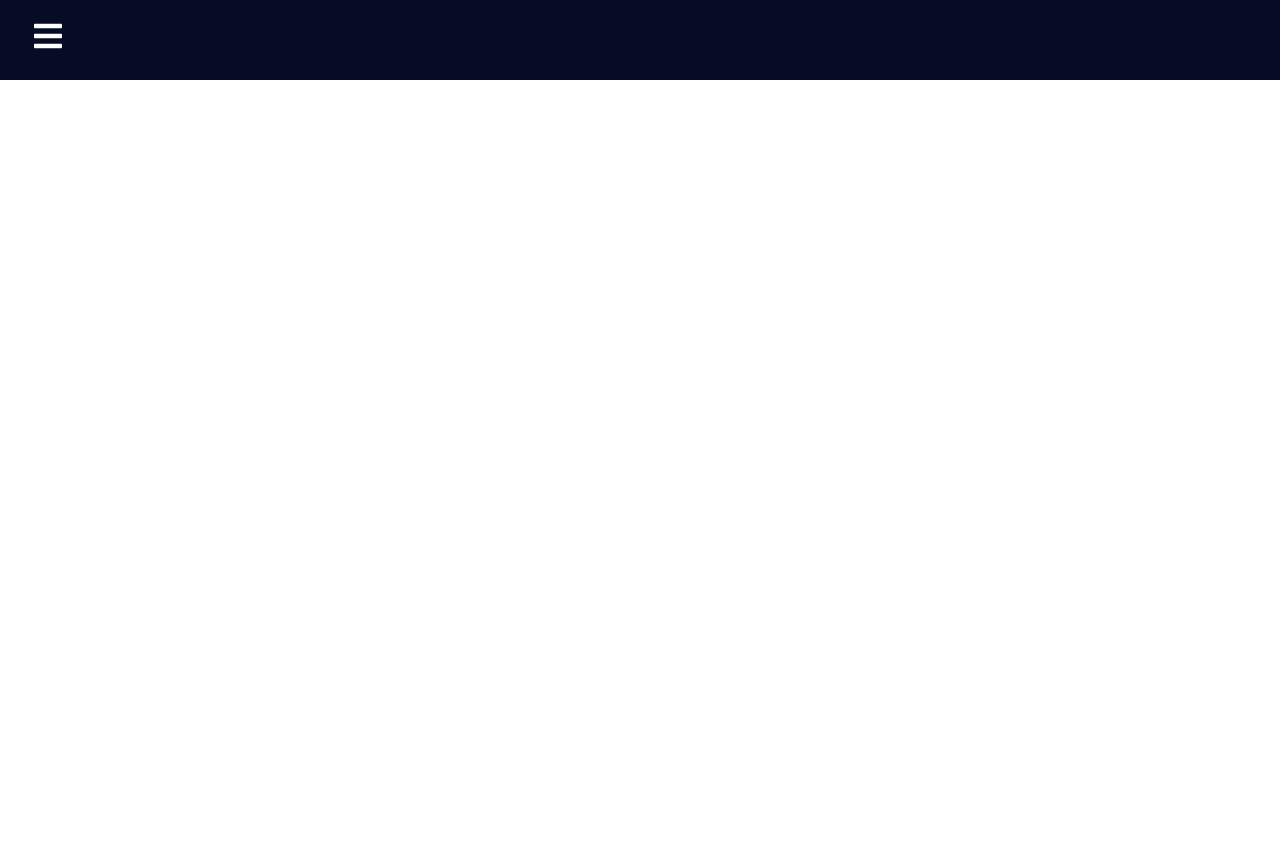
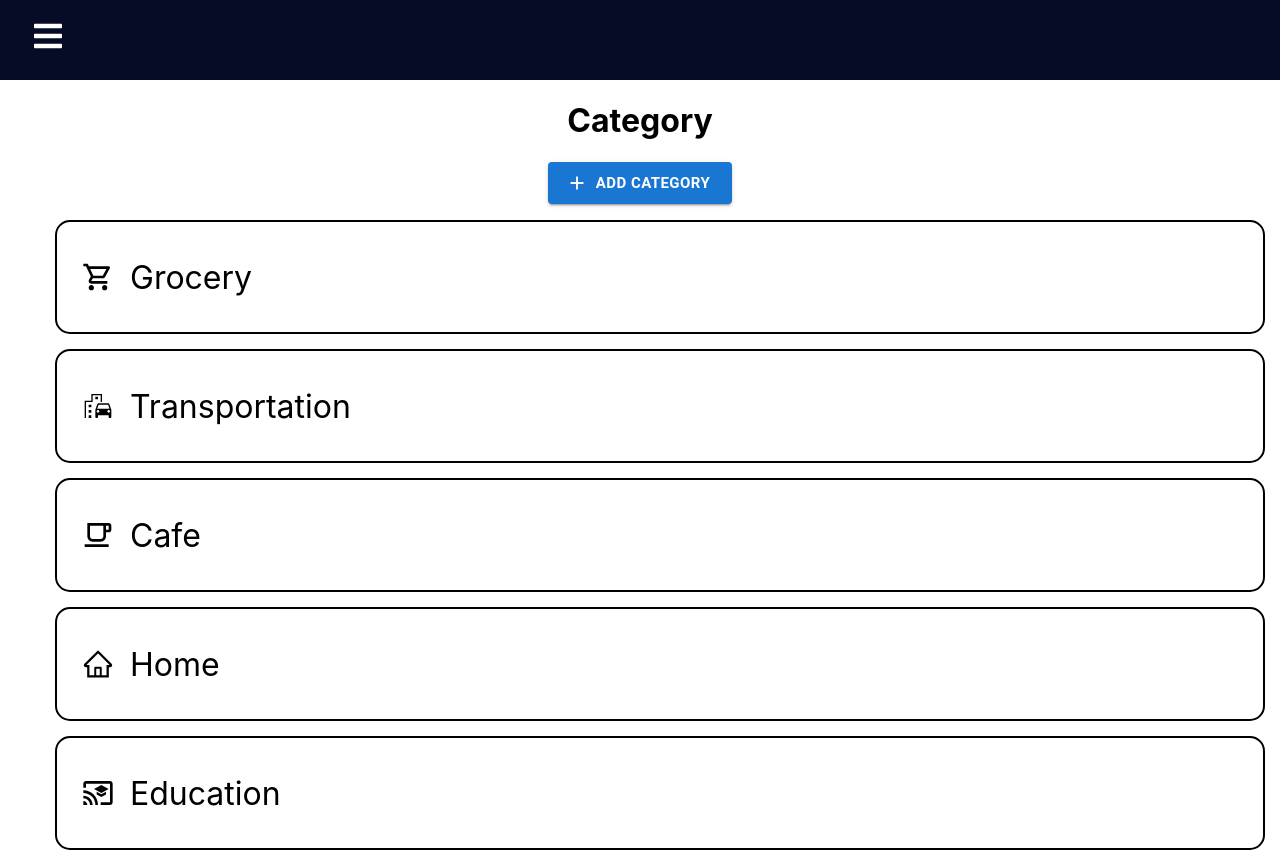
Before and after one commit to software-assignments-fall2021/project-setup-sneaky-seven, a React (Create React App) app in the folder front-end/: page /categories in a window 1280 px wide. Shown: the top 852 px of the page. Before the commit the page ends 800 px from the top, so only its background shows below. Built offline with nearby package versions, Linux system fonts and the light colour scheme.

Commit message:
set up category page, update icons for navbar

```diff
--- a/front-end/package.json
+++ b/front-end/package.json
@@ -3,6 +3,10 @@
   "version": "0.1.0",
   "private": true,
   "dependencies": {
+    "@emotion/react": "^11.5.0",
+    "@emotion/styled": "^11.3.0",
+    "@mui/icons-material": "^5.0.4",
+    "@mui/material": "^5.0.4",
     "@testing-library/jest-dom": "^5.14.1",
     "@testing-library/react": "^11.2.7",
     "@testing-library/user-event": "^12.8.3",
--- /dev/null
+++ b/front-end/src/components/Categories/CategoryData.js
@@ -0,0 +1,37 @@
+import React from 'react'
+import * as AiIcons from 'react-icons/ai';
+import * as MdIcons from 'react-icons/md';
+
+// TODO: load from backend
+export const CategoryData = [
+    {
+        title: 'Grocery',
+        icon: <MdIcons.MdOutlineLocalGroceryStore />,
+        cName: 'category-list-text'
+    },
+    {
+        title: 'Transportation',
+        icon: <MdIcons.MdEmojiTransportation />,
+        cName: 'category-list-text'
+    },
+    {
+        title: 'Cafe',
+        icon: <MdIcons.MdOutlineLocalCafe />,
+        cName: 'category-list-text'
+    },
+    {
+        title: 'Home',
+        icon: <AiIcons.AiOutlineHome />,
+        cName: 'category-list-text'
+    },
+    {
+        title: 'Education',
+        icon: <MdIcons.MdOutlineCastForEducation />,
+        cName: 'category-list-text'
+    },
+    {
+        title: 'Leisure',
+        icon: <MdIcons.MdOutlineSportsHandball />,
+        cName: 'category-list-text'
+    },
+]
--- /dev/null
+++ b/front-end/src/components/Categories/CategoryList.js
@@ -0,0 +1,24 @@
+import React from 'react'
+import { CategoryData } from './CategoryData';
+import '../css/CategoryList.css'
+
+function CategoryList() {
+    return (
+        <div>
+            <ul>
+                {CategoryData.map((item, index) => {
+                    return (
+                        <li key={index} className={item.cName}>
+                            {item.icon}
+                            <span>
+                            {item.title}
+                            </span>
+                        </li>
+                    );
+                })}
+            </ul>
+        </div>
+    )
+}
+
+export default CategoryList
--- a/front-end/src/components/Navbar/NavbarData.js
+++ b/front-end/src/components/Navbar/NavbarData.js
@@ -2,7 +2,7 @@ import React from 'react';
 import * as FaIcons from 'react-icons/fa';
 import * as AiIcons from 'react-icons/ai';
 import * as IoIcons from 'react-icons/io';
-
+import * as BiIcons from 'react-icons/bi';
 // TODO: update icons
 export const NavbarData = [
   {
@@ -14,31 +14,37 @@ export const NavbarData = [
   {
     title: 'Accounts',
     path: '/accounts',
-    icon: <IoIcons.IoIosPaper />,
+    icon: <AiIcons.AiFillBank />,
     cName: 'nav-text'
   },
   {
     title: 'Transactions',
     path: '/transactions',
-    icon: <FaIcons.FaCartPlus />,
+    icon: <AiIcons.AiOutlineTransaction />,
     cName: 'nav-text'
   },
   {
     title: 'Statistics',
     path: '/statistics',
-    icon: <IoIcons.IoMdPeople />,
+    icon: <IoIcons.IoIosStats />,
+    cName: 'nav-text'
+  },
+  {
+    title: 'Categories',
+    path: '/categories',
+    icon: <BiIcons.BiCategory />,
     cName: 'nav-text'
   },
   {
     title: 'FAQs',
     path: '/FAQs',
-    icon: <FaIcons.FaEnvelopeOpenText />,
+    icon: <IoIcons.IoMdHelpCircle />,
     cName: 'nav-text'
   },
   {
     title: 'Contact Us',
     path: '/contact',
-    icon: <IoIcons.IoMdHelpCircle />,
+    icon: <FaIcons.FaEnvelopeOpenText />,
     cName: 'nav-text'
   }
 ];
--- a/front-end/src/components/Navbar/NavbarWrapper.js
+++ b/front-end/src/components/Navbar/NavbarWrapper.js
@@ -5,6 +5,8 @@ import Homepage from '../../pages/Homepage'
 import Accounts from '../../pages/Accounts'
 import Transactions from '../../pages/Transactions'
 import Statistics from '../../pages/Statistics'
+import Categories from '../../pages/Categories';
+import AddCategory from '../../pages/AddCategory';
 import Contact from '../../pages/Contact'
 import FAQs from '../../pages/FAQs'
 
@@ -18,6 +20,8 @@ export class NavbarWrapper extends PureComponent {
                     <Route path='/accounts' exact component={Accounts} />
                     <Route path='/transactions' exact component={Transactions} />
                     <Route path='/statistics' exact component={Statistics} />
+                    <Route path='/categories' exact component={Categories} />
+                    <Route path='/categories/addCategory' exact component={AddCategory} />
                     <Route path='/FAQs' exact component={FAQs} />
                     <Route path='/contact' exact component={Contact} />
                 </Switch>
--- /dev/null
+++ b/front-end/src/components/css/CategoryList.css
@@ -0,0 +1,18 @@
+.category-list-text {
+    display: flex;
+    justify-content: start;
+    align-items: center;
+    list-style: none;
+    height: 60px;
+    font-size: xx-large;
+    padding: 25px;
+    border: 2px solid black;
+    border-radius: 15px;
+    width: auto;
+}
+span {
+    margin-left: 16px;
+}
+li {
+    margin: 15px
+}
--- /dev/null
+++ b/front-end/src/pages/AddCategory.js
@@ -0,0 +1,11 @@
+import React from 'react'
+
+function AddCategory() {
+    return (
+        <div>
+            <h1>Add Category</h1>
+        </div>
+    )
+}
+
+export default AddCategory
--- /dev/null
+++ b/front-end/src/pages/Categories.js
@@ -0,0 +1,24 @@
+import React from 'react'
+import Button from '@mui/material/Button';
+import AddIcon from '@mui/icons-material/Add';
+import CategoryList from '../components/Categories/CategoryList';
+
+const Categories = () => {
+
+    return (
+        <div>
+            <h1>Category</h1>
+            <Button
+                style={{justifyContent: "flex-start", textAlign: 'left'}}
+                variant="contained"
+                sx={{ fontWeight: 'bold', }}
+                startIcon={<AddIcon />}
+                size="large"
+                href="categories/addCategory"
+            >Add Category</Button>
+            <CategoryList />
+        </div>
+    )
+}
+
+export default Categories
```
Also changed, not shown: 1 other file (tests, documents, lock files or other folders).
